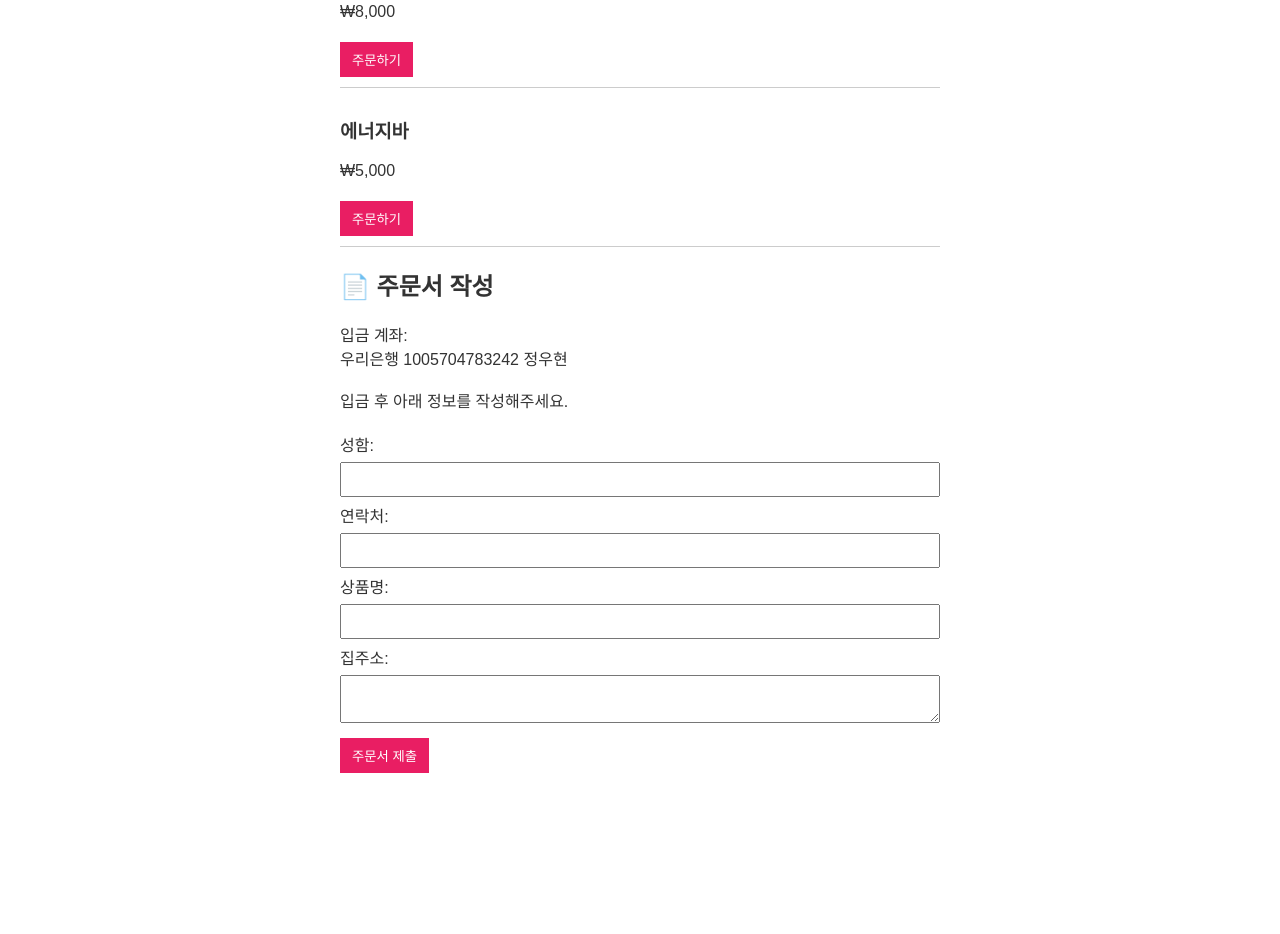
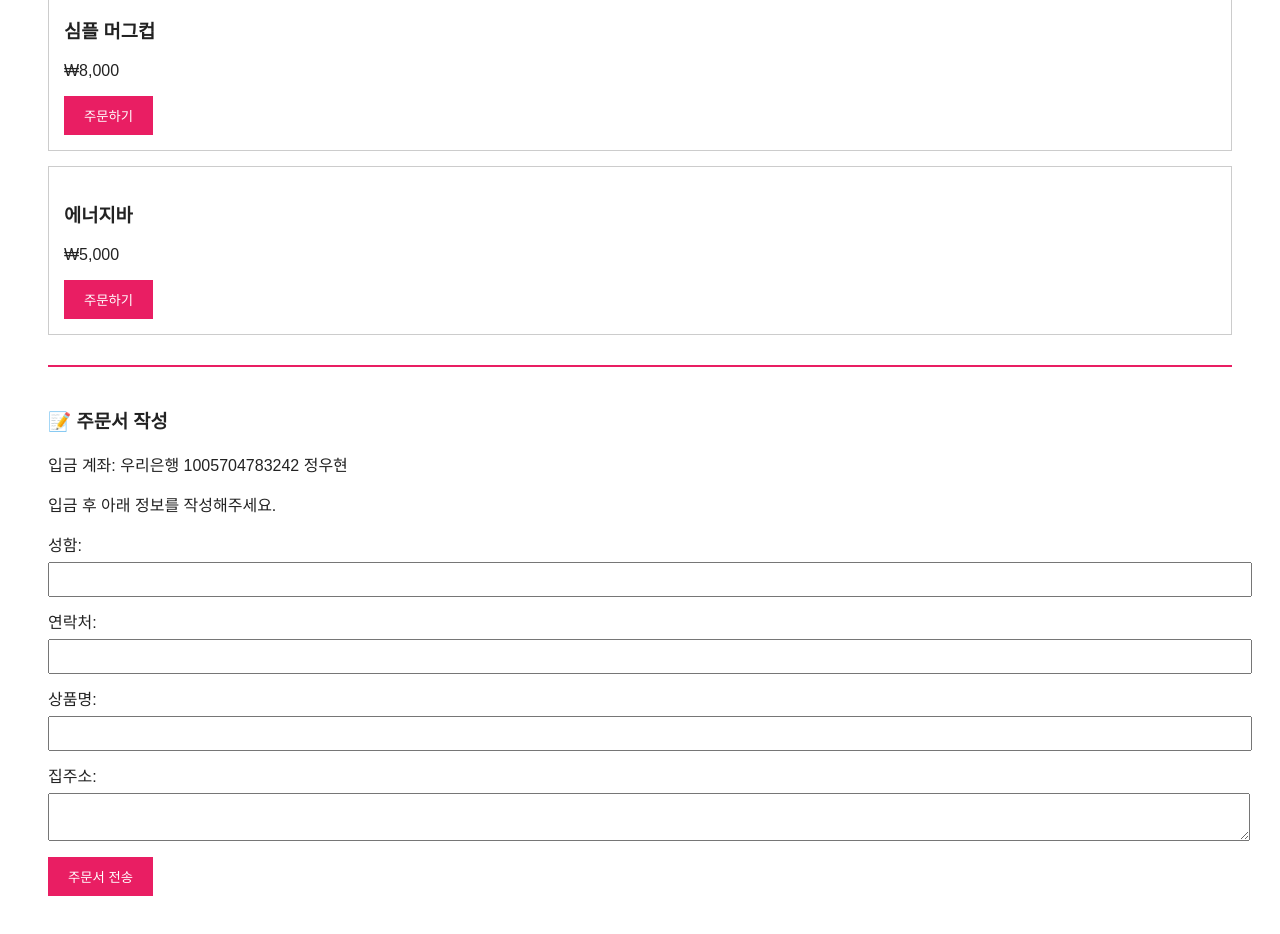
Before and after one commit to jungwoojin2009/jwhstoree, a plain HTML site: page index.html in a window 1280 px wide. Shown: the part 340-1274 px from the top of the page. Before the commit the page ends 1133 px from the top, so only its background shows below. Drawn offline with Linux system fonts and the light colour scheme.

Commit message:
index.html

```diff
--- a/index.html
+++ b/index.html
@@ -1,124 +1,95 @@
 <!DOCTYPE html>
 <html lang="ko">
 <head>
-  <meta charset="UTF-8" />
-  <meta name="viewport" content="width=device-width, initial-scale=1.0"/>
+  <meta charset="UTF-8">
   <title>정우현사랑해요 상점</title>
   <style>
     body {
       font-family: 'Arial', sans-serif;
+      padding: 40px;
       background: #fff;
-      color: #333;
-      max-width: 600px;
-      margin: 0 auto;
-      padding: 20px;
+      color: #222;
     }
     h1 {
       color: #e91e63;
     }
     .product {
-      border-bottom: 1px solid #ccc;
-      padding: 10px 0;
+      border: 1px solid #ccc;
+      padding: 15px;
+      margin-bottom: 15px;
+    }
+    .order-form {
+      margin-top: 30px;
+      border-top: 2px solid #e91e63;
+      padding-top: 20px;
+    }
+    input, textarea {
+      width: 100%;
+      padding: 8px;
+      margin-top: 6px;
+      margin-bottom: 12px;
     }
     button {
       background: #e91e63;
       color: white;
       border: none;
-      padding: 8px 12px;
-      margin-top: 5px;
+      padding: 10px 20px;
       cursor: pointer;
-    }
-    form {
-      margin-top: 20px;
-    }
-    input, textarea {
-      width: 100%;
-      padding: 8px;
-      margin: 6px 0;
-      box-sizing: border-box;
     }
   </style>
 </head>
 <body>
-  <h1>정우현사랑해요 상점 🛍️</h1>
+  <h1>정우현사랑해요 상점 💐</h1>
 
   <div class="product">
     <h3>귀여운 에코백</h3>
     <p>₩12,000</p>
-    <button onclick="fillProduct('귀여운 에코백')">주문하기</button>
+    <button onclick="selectProduct('귀여운 에코백')">주문하기</button>
   </div>
 
   <div class="product">
     <h3>심플 머그컵</h3>
     <p>₩8,000</p>
-    <button onclick="fillProduct('심플 머그컵')">주문하기</button>
+    <button onclick="selectProduct('심플 머그컵')">주문하기</button>
   </div>
 
   <div class="product">
     <h3>에너지바</h3>
     <p>₩5,000</p>
-    <button onclick="fillProduct('에너지바')">주문하기</button>
+    <button onclick="selectProduct('에너지바')">주문하기</button>
   </div>
 
-  <h2>📄 주문서 작성</h2>
-  <p>
-    입금 계좌:<br/>
-    우리은행 1005704783242 정우현<br/><br/>
-    입금 후 아래 정보를 작성해주세요.
-  </p>
+  <div class="order-form">
+    <h3>📝 주문서 작성</h3>
+    <p>입금 계좌: 우리은행 1005704783242 정우현</p>
+    <p>입금 후 아래 정보를 작성해주세요.</p>
 
-  <form id="https://formspree.io/f/mwpboqjv">
-    <label>성함:</label>
-    <input type="text" name="name" required />
+    <form action="https://formspree.io/f/mwpboqjv" method="POST">
+      <label>성함:<br>
+        <input type="text" name="성함" required>
+      </label><br>
 
-    <label>연락처:</label>
-    <input type="text" name="phone" required />
+      <label>연락처:<br>
+        <input type="text" name="연락처" required>
+      </label><br>
 
-    <label>상품명:</label>
-    <input type="text" name="product" id="productInput" required />
+      <label>상품명:<br>
+        <input type="text" name="상품명" id="productName" required>
+      </label><br>
 
-    <label>집주소:</label>
-    <textarea name="address" required></textarea>
+      <label>집주소:<br>
+        <textarea name="집주소" required></textarea>
+      </label><br>
 
-    <button type="submit">주문서 제출</button>
-  </form>
+      <button type="submit">주문서 전송</button>
+    </form>
+  </div>
 
   <script>
-    function fillProduct(name) {
-      document.getElementById('productInput').value = name;
+    function selectProduct(name) {
+      document.getElementById("productName").value = name;
       window.scrollTo({ top: document.body.scrollHeight, behavior: 'smooth' });
     }
-
-    document.getElementById('orderForm').addEventListener('submit', function(e) {
-      e.preventDefault();
-      const formData = new FormData(e.target);
-      const message = `
-        새 주문이 도착했습니다!
-
-        📌 성함: ${formData.get('name')}
-        📞 연락처: ${formData.get('phone')}
-        📦 상품명: ${formData.get('product')}
-        🏡 집주소: ${formData.get('address')}
-      `;
-
-      fetch("https://formspree.io/f/xwkgbwjz", {
-        method: "POST",
-        headers: {
-          'Accept': 'application/json'
-        },
-        body: new URLSearchParams({
-          message: message,
-          _replyto: "Kyunghyekim39@gmail.com"
-        })
-      }).then(response => {
-        if (response.ok) {
-          alert("주문서가 성공적으로 전송되었습니다!");
-          e.target.reset();
-        } else {
-          alert("주문서 전송에 실패했습니다. 다시 시도해주세요.");
-        }
-      });
-    });
   </script>
 </body>
 </html>
```
